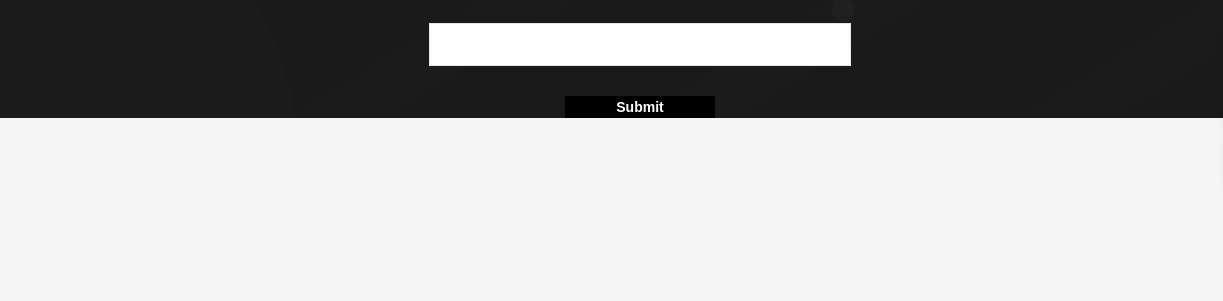
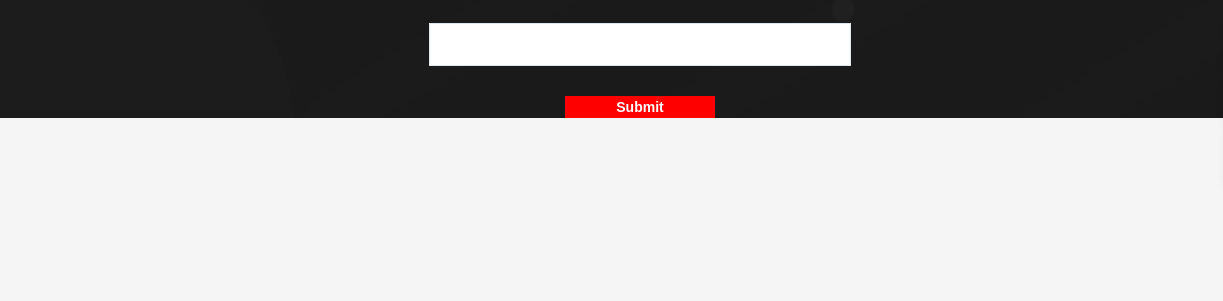
Before and after one commit to shandff/Portofolio-Fixed, a plain HTML site: page index.html in a window 1280 px wide. In both pictures the pointer is over the button "Submit". Shown: the part 3282-3583 px from the top of the page, 0-1223 px from the left. Drawn offline with Linux system fonts and the light colour scheme.

Commit message:
Update stylesheet.css

```diff
--- a/stylesheet.css
+++ b/stylesheet.css
@@ -293,6 +293,10 @@
   font-size: 14px;
   font-weight: bold;
 }
+.contact-me button:hover {
+  background-color: #ff0000;
+  transition: all ease 0.5s;
+}
 footer p {
   font-family: calibri;
 }
```
